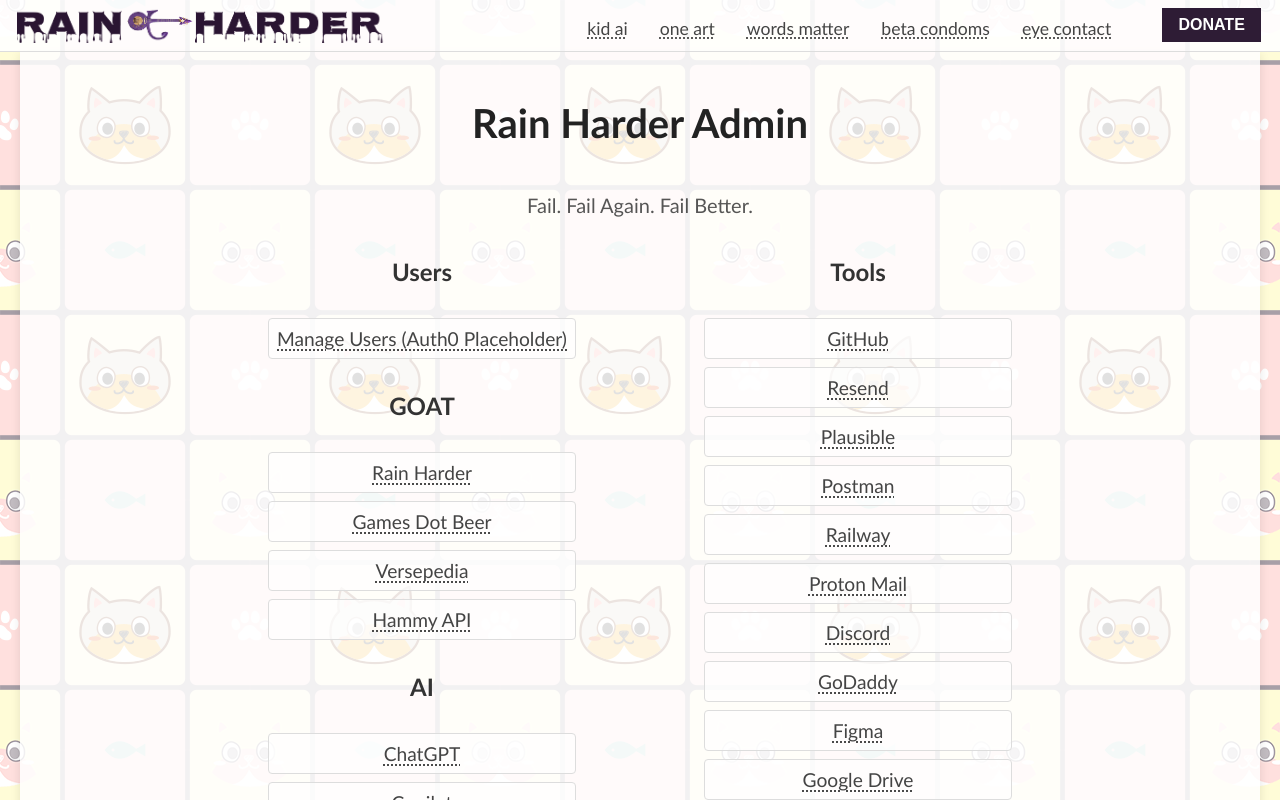
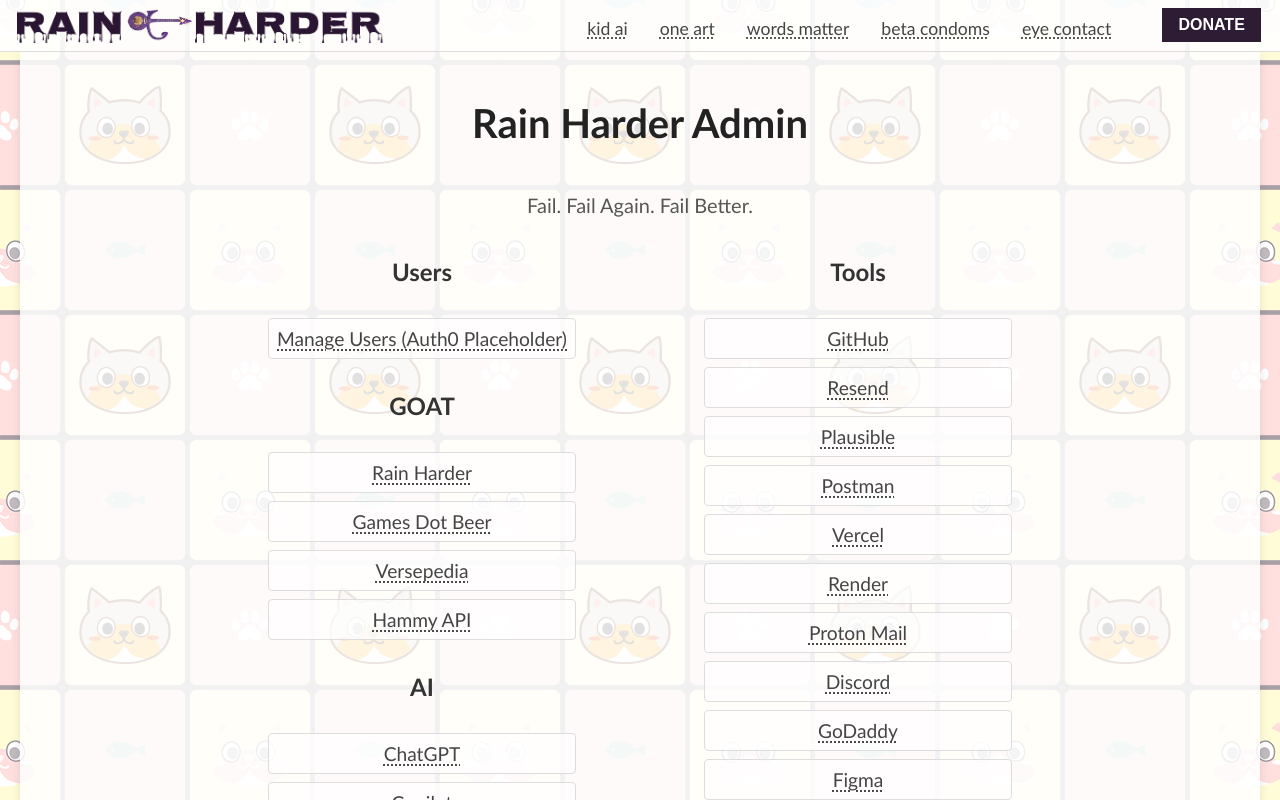
Before and after one commit to pocketsquare/rainharder, a SvelteKit app: page /admin in a window 1280 px wide. Shown: the top 800 px of the page. Built offline with nearby package versions, Linux system fonts and the light colour scheme.

Commit message:
admin update

```diff
--- a/src/routes/admin/+page.svelte
+++ b/src/routes/admin/+page.svelte
@@ -58,7 +58,8 @@
         <li><a href="/resend">Resend</a></li>
         <li><a href="/plausible">Plausible</a></li>
         <li><a href="/postman">Postman</a></li>
-        <li><a href="/railway">Railway</a></li>
+        <li><a href="/vercel">Vercel</a></li>
+        <li><a href="/vercel">Render</a></li>
         <li><a href="/proton-mail">Proton Mail</a></li>
         <li><a href="/discord">Discord</a></li>
         <li><a href="/godaddy">GoDaddy</a></li>
```
